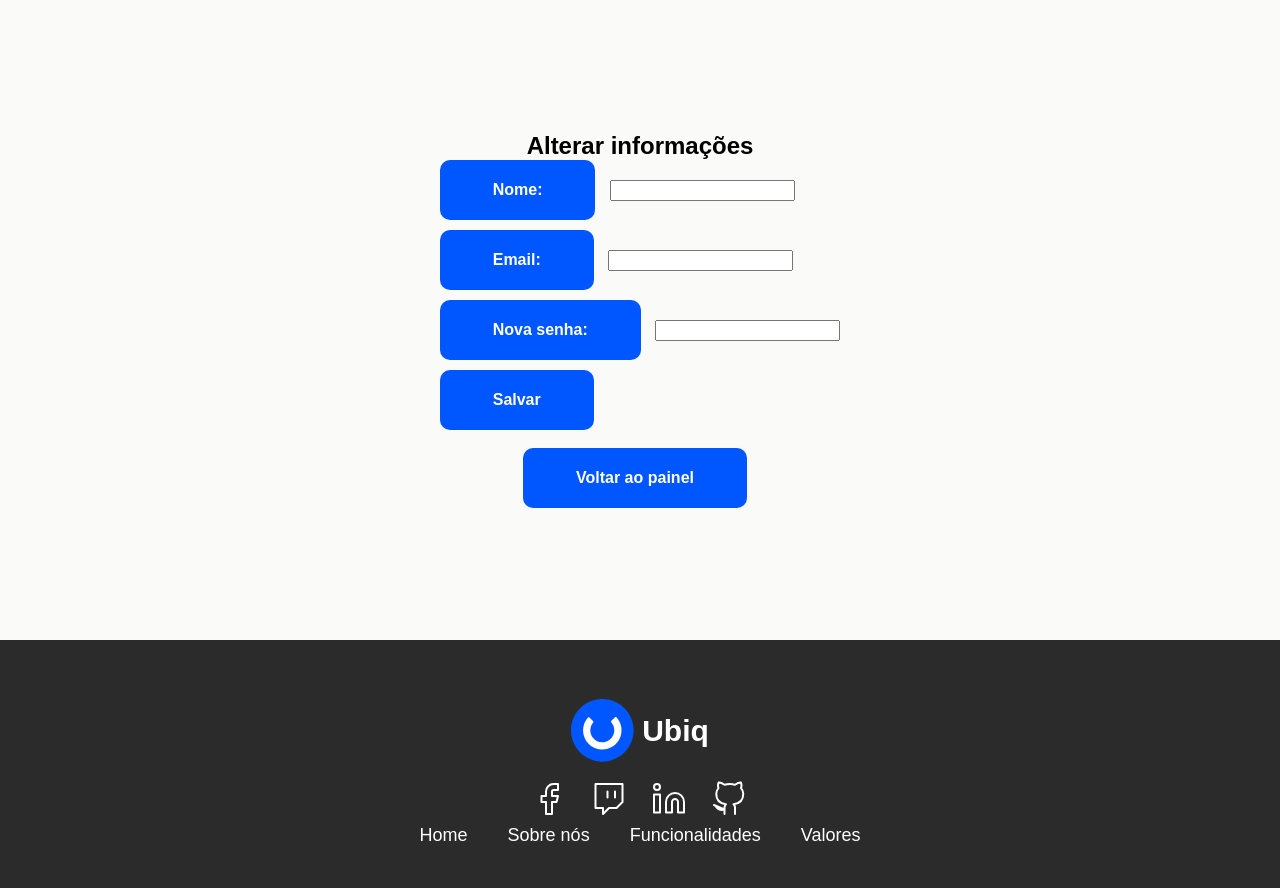
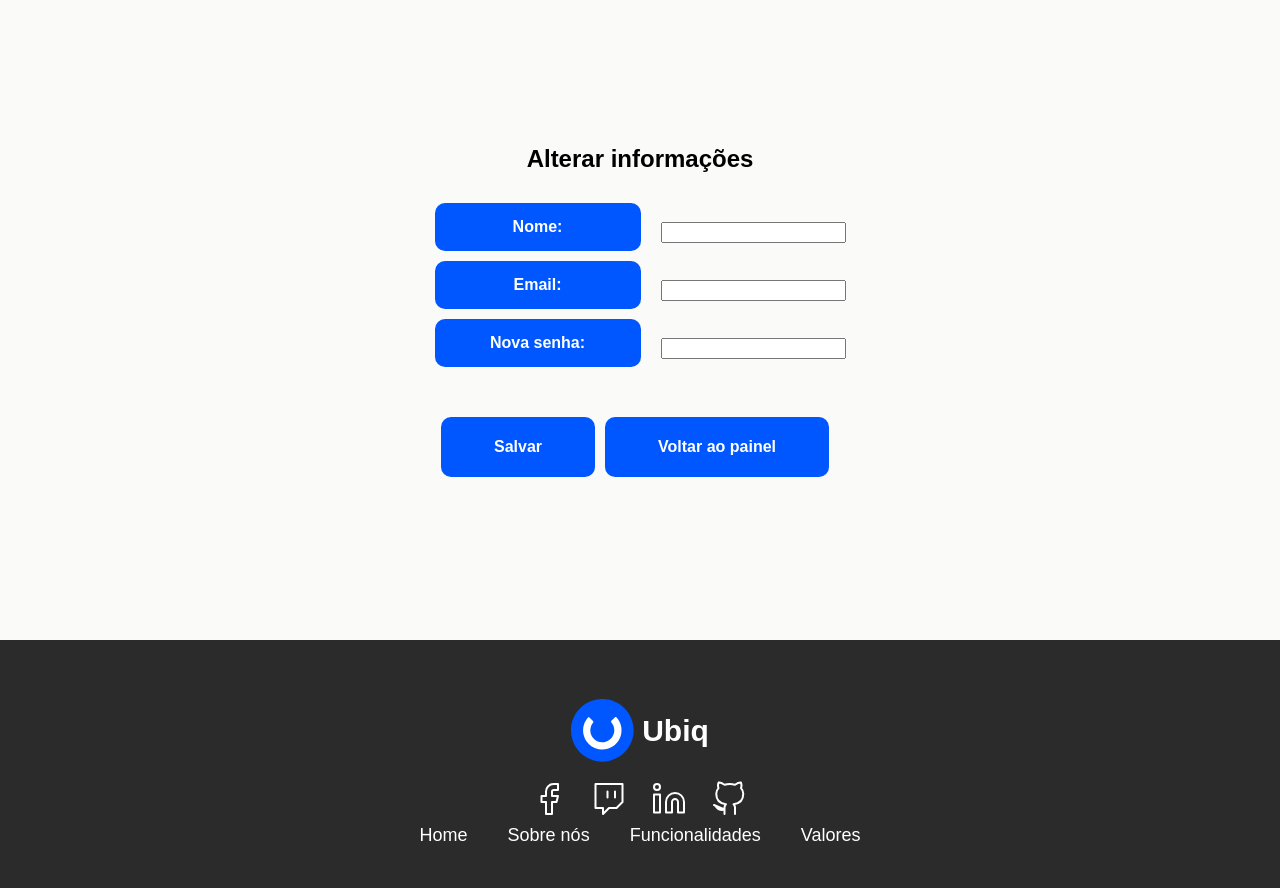
Before and after one commit to ardotheedu/landing, a PHP site: page /alterarinformacoes.php in a window 1280 px wide. Shown: the part 101-989 px from the top of the page. Run offline with PHP 8.4, Linux system fonts and the light colour scheme; the visitor is signed in with stand-in values (Sample User, id 1); data that the repository does not hold is empty.

Commit message:
correções na criptografia de senha ao alterar dados

```diff
--- a/alterarinformacoes.php
+++ b/alterarinformacoes.php
@@ -4,14 +4,13 @@ include("protect.php");
 include("conexao.php");
 
 if ($_SERVER['REQUEST_METHOD'] === 'POST') {
-
   $nome = $_POST['nome'];
   $email = $_POST['email'];
   $senha = $_POST['senha'];
-
+  $senhaCriptografada = md5($senha); // Criptografa a senha usando o MD5
 
   $id = $_SESSION['id'];
-  $sql = "UPDATE cadastroubiq SET nome='$nome', email='$email', senha='$senha' WHERE id='$id'";
+  $sql = "UPDATE cadastroubiq SET nome='$nome', email='$email', senha='$senhaCriptografada' WHERE id='$id'";
   if (mysqli_query($conexao, $sql)) {
     echo "<p>Informações atualizadas com sucesso</p>";
     $_SESSION['nome'] = $nome;
@@ -31,21 +30,23 @@ mysqli_close($conexao);
 <section class="container-main">
   <h1>Alterar informações</h1>
   <form action="" method="POST">
-      <div>
+    <div class="form-row">
       <label for="nome">Nome:</label>
       <input type="text" id="nome" name="nome" value="<?php echo $usuario['nome']; ?>" required>
     </div>
-      <div>
+    <div class="form-row">
       <label for="email">Email:</label>
       <input type="email" id="email" name="email" value="<?php echo $usuario['email']; ?>" required>
     </div>
-      <div>
+    <div class="form-row">
       <label for="senha">Nova senha:</label>
       <input type="password" id="senha" name="senha" required>
     </div>
+    <div class="button-group">
       <input type="submit" value="Salvar">
+      <a class="back-button" href="painel.php">Voltar ao painel</a>
+    </div>
   </form>
   <br>
-    <a class="back-button" href="painel.php">Voltar ao painel</a>
 </section>
 <?php include("bottom.php")?>
--- a/cadastro.php
+++ b/cadastro.php
@@ -24,7 +24,7 @@ if (isset($_POST['senha'])) {
 $sql = "INSERT INTO cadastroubiq(nome, email, senha) VALUES ('$nome', '$email', '$senhaCriptografada')";
 
 if (mysqli_query($conexao, $sql)) {
-    echo "<p>Usuário cadastrado<p>";
+    header('Location: login.php');
 } else {
     echo "<p>Erro: <p>" . mysqli_error($conexao);
 }
--- a/painel2.css
+++ b/painel2.css
@@ -6,6 +6,7 @@ body {
 }
 h1 {
     margin: 0;
+    margin-bottom: 30px;
 }
 .button, .back-button {
     background: #0057FF;
@@ -118,6 +119,7 @@ a{
 form {
     flex-direction: column;
     align-items: center;
+    display: flex;
 }
 input[type="submit"]{
     background: #0057FF;
@@ -131,20 +133,33 @@ input[type="submit"]{
     display: inline-block;
     margin-right: 10px;
 }
-
+.button-group {
+    display: flex;
+    justify-content: center;
+    align-items: center;
+    margin-top: 40px;
+  }
 input[type="file"]{
     display: none;
 }
 label{
     background: #0057FF;
     border-radius: 10px;
-    padding: 21px 53px;
+    padding: 15px 53px;
     border: none;
     color: #FFF;
     font-size: 16px;
     font-weight: 700;
     text-decoration: none;
     display: inline-block;
-    margin-right: 10px;
     margin-bottom:10px;
 }
+.form-row {
+    display: flex;
+    align-items: center;
+  }
+  .form-row label {
+    width: 100px; /* Ajuste o valor conforme necessário */
+    text-align: center;
+    margin-right: 20px;
+  }
```
Lines whose indentation alone changed are shown as unchanged.
